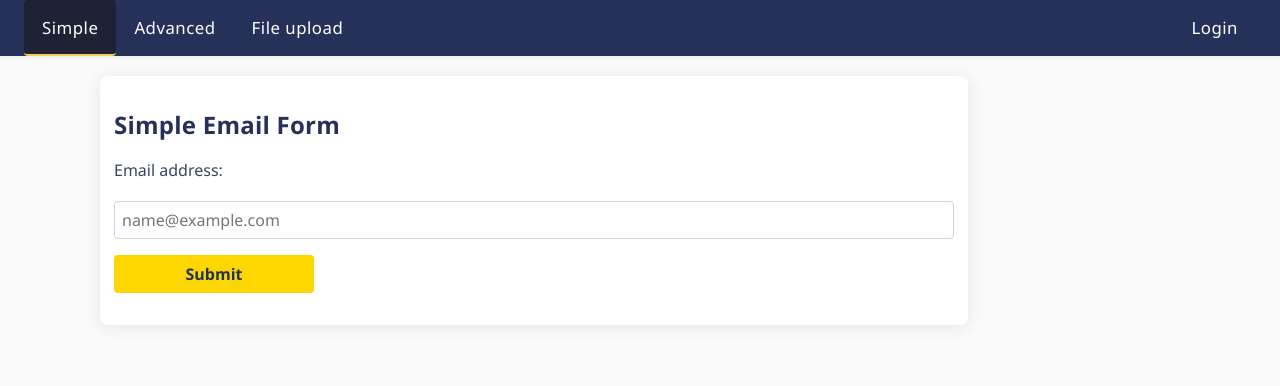
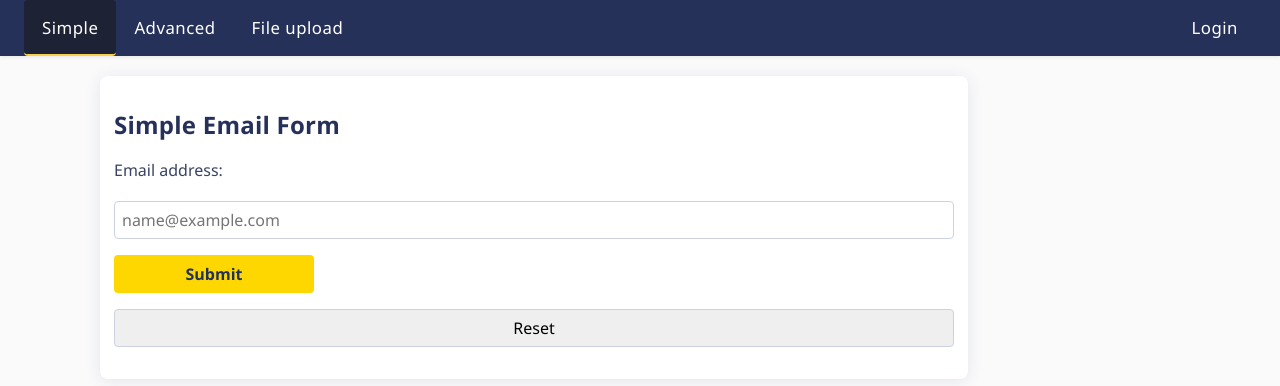
Before and after one commit to hajos8/forms, a React (Vite) app in the folder react-app/: page / in a window 1280 px wide. Shown: the top 386 px of the page. Built offline with nearby package versions, Linux system fonts and the light colour scheme.

Commit message:
handleFormSubmit

```diff
--- a/react-app/src/pages/SimplePage.jsx
+++ b/react-app/src/pages/SimplePage.jsx
@@ -1,14 +1,24 @@
 /* SimplePage.jsx */
 import React from "react";
 export default class SimplePage extends React.Component {
+    state = {
+
+    }
+
+    handleFormSubmit = e =>{
+        e.preventDefault()
+        console.log(e)
+    }
+
     render() {
         return (
             <div id="content-simple" className="tab-content active">
             <h2>Simple Email Form</h2>
-                <form>
+                <form onSubmit={this.handleFormSubmit}>
                     <label htmlFor="simpleEmail">Email address:</label>
                     <input type="email" id="simpleEmail" name="simpleEmail" placeholder="name@example.com" required autoComplete="on" />
                     <button type="submit">Submit</button>
+                    <input type="reset" value={"Reset"}/>
                 </form>
             </div>
         )
```
